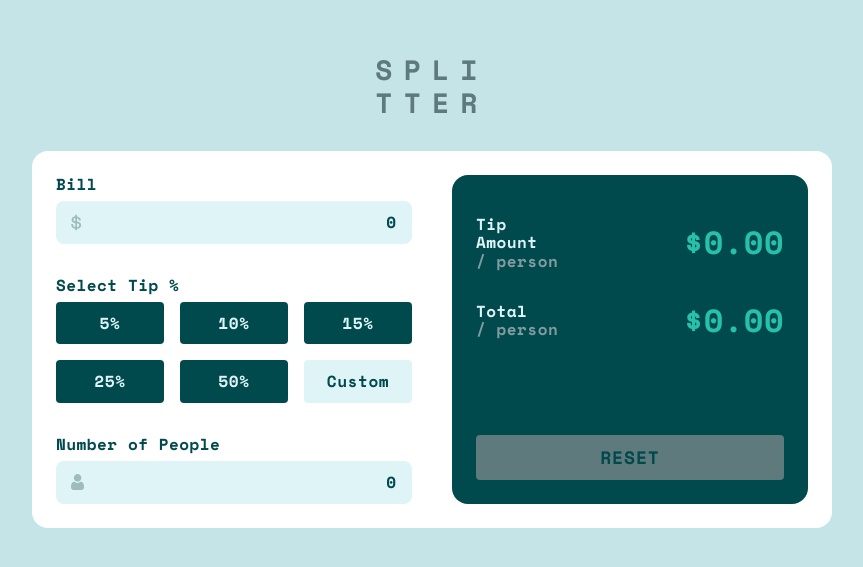
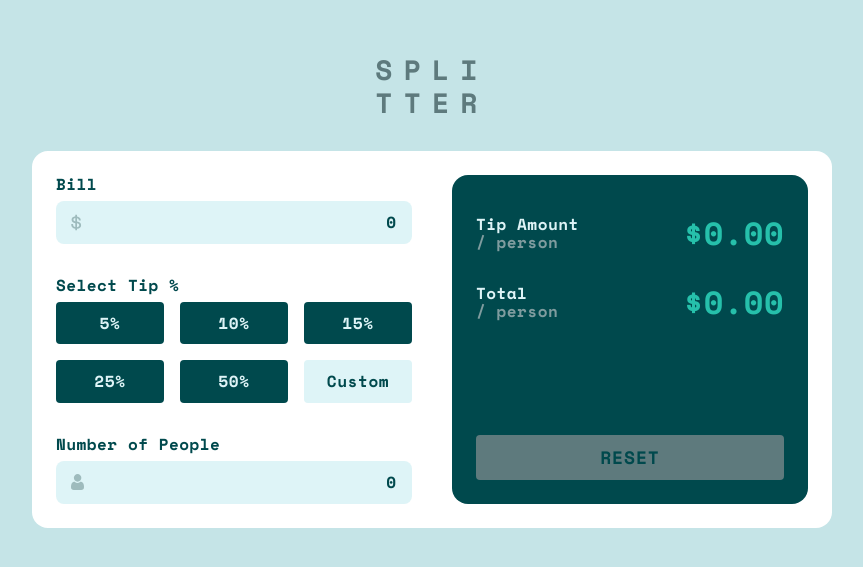
Before and after one commit to WebDevMirza/tip-calculator-app, a React (Vite) app: page / in a window 1280 px wide. Shown: the part 113-680 px from the top of the page, without its empty margins (208-1071 px from the left). Built offline with nearby package versions, Linux system fonts and the light colour scheme.

Commit message:
fixing issues

```diff
--- a/src/assets/styles/card.css
+++ b/src/assets/styles/card.css
@@ -130,7 +130,7 @@ input::placeholder {
   gap: 2rem;
 }
 
-.display-section h3 {
+.display-section .h3 {
   color: var(--VeryLightGrayishCyan);
 }
 
@@ -152,7 +152,7 @@ input::placeholder {
 }
 
 .left {
-  flex-basis: 90px;
+  flex-basis: 110px;
 }
 
 .amount {
--- a/src/components/Card.tsx
+++ b/src/components/Card.tsx
@@ -141,7 +141,7 @@ const Card = () => {
         <div className="display-section">
           <div className="amount">
             <div className="left">
-              <h3>Tip Amount</h3>
+              <p className="h3">Tip Amount</p>
               <p>/ person</p>
             </div>
             <div className="right">
@@ -151,7 +151,7 @@ const Card = () => {
 
           <div className="total">
             <div className="left">
-              <h3>Total</h3>
+              <p className="h3">Total</p>
               <p>/ person</p>
             </div>
             <div className="right">
```
